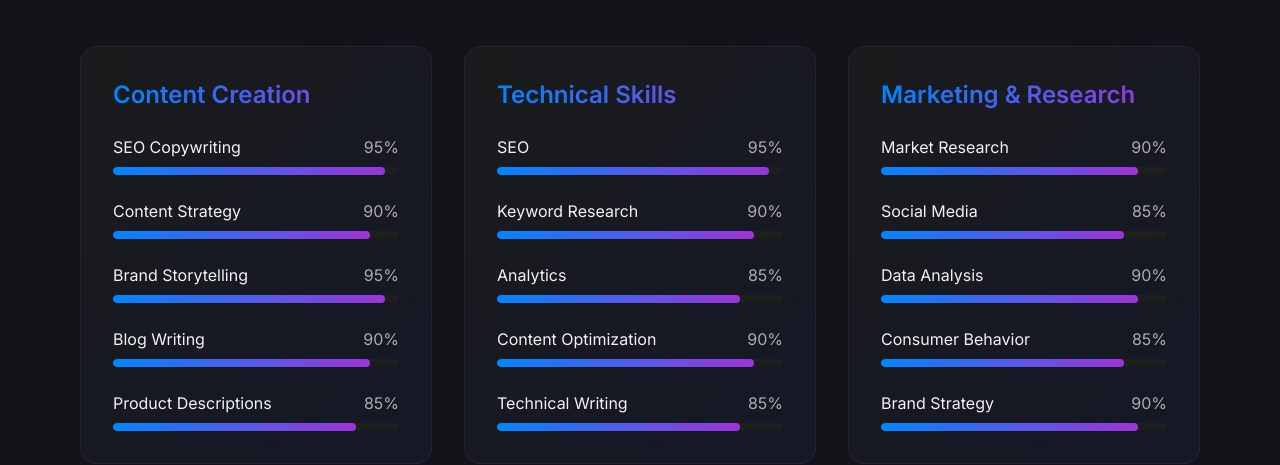
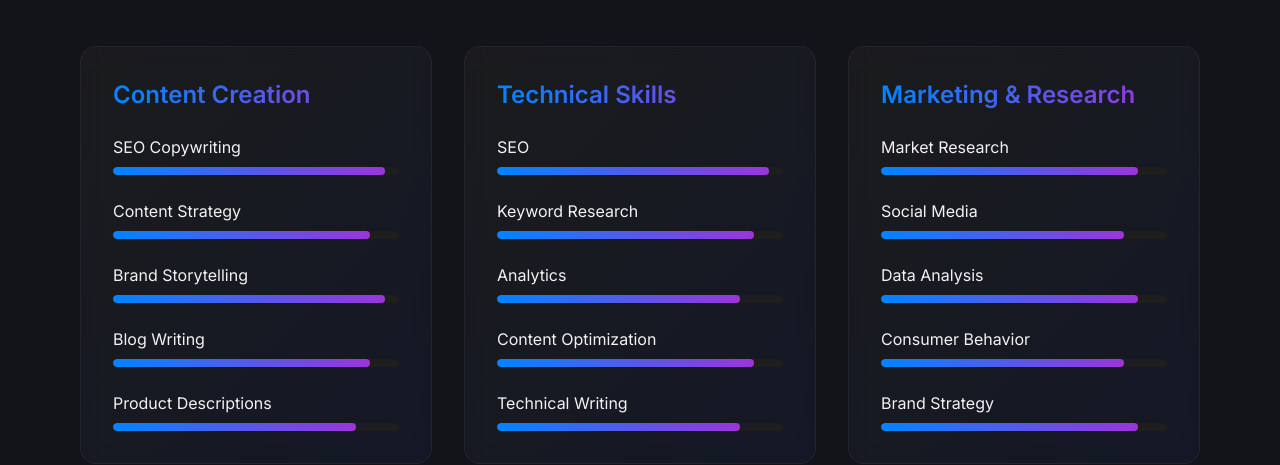
Before and after one commit to PreetamDivakar/shama, a React (Vite) app: page / in a window 1280 px wide. Shown: the part 1900-2365 px from the top of the page. Built offline with nearby package versions, Linux system fonts and the light colour scheme.

Commit message:
Update Skills.tsx

```diff
--- a/src/components/sections/Skills.tsx
+++ b/src/components/sections/Skills.tsx
@@ -94,7 +94,6 @@ const Skills: React.FC = () => {
                   <div key={skillIndex}>
                     <div className="flex justify-between mb-2">
                       <span className="font-medium">{skill.name}</span>
-                      <span className="text-text-secondary">{skill.level}%</span>
                     </div>
                     <div className="h-2 bg-background-tertiary rounded-full overflow-hidden">
                       <motion.div
```
